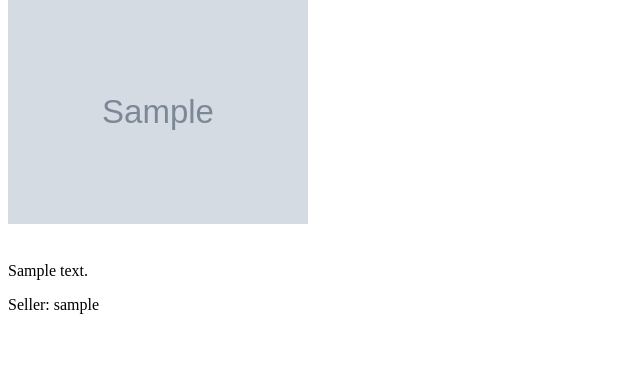
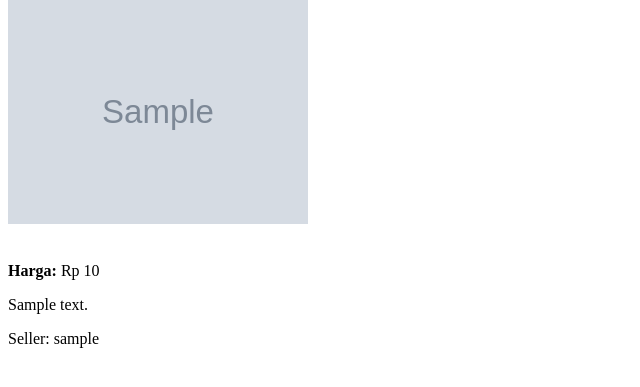
Before and after one commit to ruzzy13/lucky-kicks, a Django app: page /product/00000000-0000-0000-0000-000000000001/ in a window 1280 px wide. Shown: the part 152-539 px from the top of the page, without its empty margins (0-640 px from the left). Run offline with Django 5.2, Linux system fonts and the light colour scheme; a user stored in the database is signed in; tables that the repository leaves empty hold one stand-in row (values such as "Sample post"); grey boxes marked "Sample" are stand-in pictures.

Commit message:
nambahin sedikit tampilan pada detail

```diff
--- a/main/templates/main.html
+++ b/main/templates/main.html
@@ -45,8 +45,8 @@
   <img src="{{ product.thumbnail }}" alt="thumbnail" width="150" height="100">
   <br />
   {% endif %}
-   <p><b>Harga:</b> Rp {{ product.price }}</p>
-   <p><b>Stok:</b> {{ product.stock }}</p>
+  <p><b>Harga:</b> Rp {{ product.price }}</p>
+  <p><b>Stok:</b> {{ product.stock }}</p>
   <p>{{ product.description|truncatewords:25 }}...</p>
 
   <p><a href="{% url 'main:show_product' product.id %}"><button>Detail</button></a></p>
--- a/main/templates/show_product.html
+++ b/main/templates/show_product.html
@@ -12,6 +12,8 @@
 <br /><br />
 {% endif %}
 
+<p><b>Harga:</b> Rp {{ product.price }}</p>
+
 <p>{{ product.description }}</p>
 
 {% if product.user %}
```
